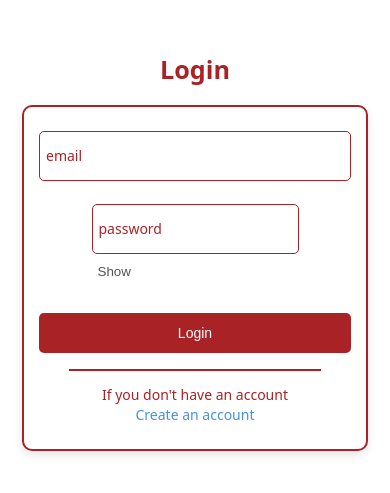
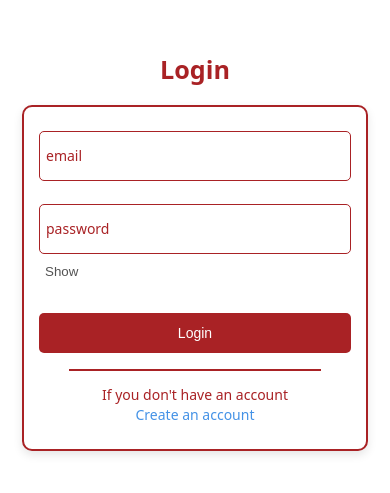
Before and after one commit to fek1ss/eventra-frontend, a React (Vite) app: page /login in a window 390 px wide. Shown: the part 179-672 px from the top of the page. Built offline with nearby package versions, Linux system fonts and the light colour scheme; no server answers.

Commit message:
feat: fix loyaut login page

```diff
--- a/src/pages/auth/auth.module.css
+++ b/src/pages/auth/auth.module.css
@@ -72,7 +72,6 @@
   color: rgb(83, 83, 83);
 }
 
-
 @media (max-width: 600px) {
   .authPage {
     /* Высота может быть auto, если контент не занимает весь экран,
@@ -119,4 +118,9 @@
   .auth__line {
     width: 80%;
   }
+
+  .con {
+    width: 100%;
+    margin: 0 auto;
+  }
 }
```
